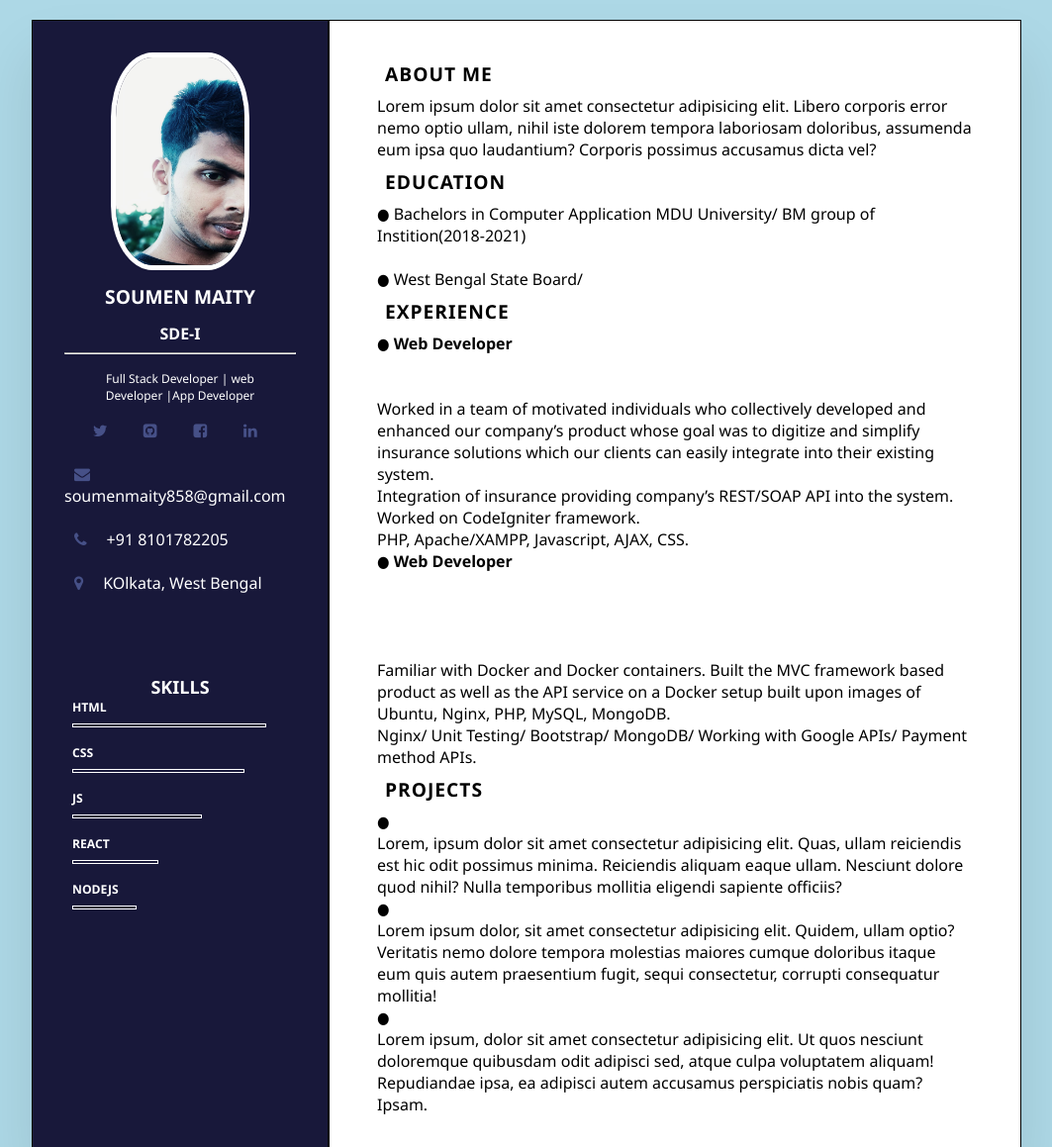
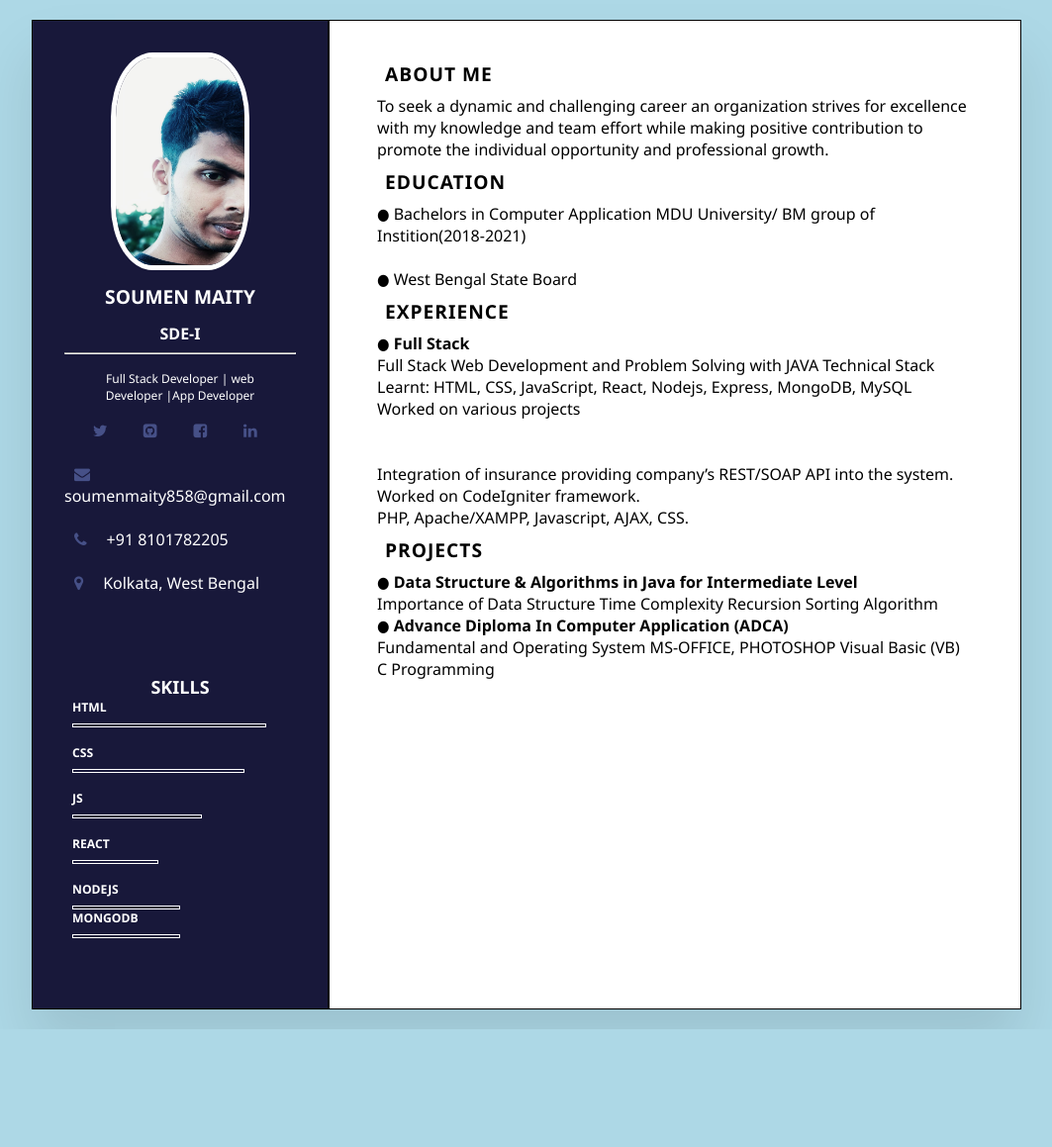
Before and after one commit to SoumenM1/CSS-Placeholder-Required-Selectors-Basic-Selectors-Combinators-Id-selector---vtxq8i9hh1s6, a plain HTML site: page index.html in a window 1280 px wide. Shown: the top 1159 px of the page at 99% size, without its empty margins (108-1171 px from the left). After the commit the page ends 1040 px from the top, so only its background shows below. Drawn offline with Linux system fonts and the light colour scheme.

Commit message:
Update index.html

```diff
--- a/index.html
+++ b/index.html
@@ -58,7 +58,7 @@
                         <i class="fa fa-phone" title="phone"></i></a>+91 8101782205</li><br>
 
                     <li><a class="icon" href="#" target="_blank" aria-label="map-marker">
-                        <i class="fa fa-map-marker" title="map-marker"></i></a>KOlkata, West Bengal</li><br>
+                        <i class="fa fa-map-marker" title="map-marker"></i></a>Kolkata, West Bengal</li><br>
 
                 </div>
             </div>
@@ -113,7 +113,15 @@
                         <h3>Nodejs</h3>
                     </div>
                     <div class="skill-progress">
-                        <div class="progress-bar" style="width: 30%;"></div>
+                        <div class="progress-bar" style="width: 50%;"></div>
+                    </div>
+                </div>
+                 <div class="skill-item">
+                    <div class="skill-name">
+                        <h3>MongoDB</h3>
+                    </div>
+                    <div class="skill-progress">
+                        <div class="progress-bar" style="width: 50%;"></div>
                     </div>
                 </div>
 
@@ -130,7 +138,7 @@
                 <div class="right-main-content">
 
                      <section class="AboutMe"> <h1 class="right-title">About Me</h1>
-            <p>Lorem ipsum dolor sit amet consectetur adipisicing elit. Libero corporis error nemo optio ullam, nihil iste dolorem tempora laboriosam doloribus, assumenda eum ipsa quo laudantium? Corporis possimus accusamus dicta vel?</p>
+            <p>To seek a dynamic and challenging career an organization strives for excellence with my knowledge and team effort while making positive contribution to promote the individual opportunity and professional growth.</p>
             </section>
 
 
@@ -139,45 +147,41 @@
                         MDU University/ BM group of Instition(2018-2021)
                          <br><br>
 
-                   ●
-                        West Bengal State Board/
+                   ●   West Bengal State Board
                 </p>
             </section>
 
             <section class="Experince"><h1 class="right-title">Experience</h1>
-                <p> <h4> ● Web Developer </h4>
+                <p> <h4> ● Full Stack</h4>
+                Full Stack Web Development and Problem Solving with JAVA
+Technical Stack Learnt: HTML, CSS, JavaScript, React, Nodejs, Express, MongoDB, MySQL
+Worked on various projects
 
                      <br>
                      <br>
-                    Worked in a team of motivated individuals who collectively developed and enhanced our
-                    company’s product whose goal was to digitize and simplify insurance solutions which our clients
-                    can easily integrate into their existing system. <br>
+                    <br>
                     Integration of insurance providing company’s REST/SOAP API into the system. <br>
                     Worked on CodeIgniter framework. <br>
                     PHP, Apache/XAMPP, Javascript, AJAX, CSS. <br>
 
-                    <h4>● Web Developer</h4>
-
-                    <br>
-                     <br>
-                     <br>
-                     <br>
-                    Familiar with Docker and Docker containers. Built the MVC framework based product as well as
-                    the API service on a Docker setup built upon images of Ubuntu, Nginx, PHP, MySQL, MongoDB. <br>
-                    Nginx/ Unit Testing/ Bootstrap/ MongoDB/ Working with Google APIs/ Payment method APIs.</p>
 
             </section>
 
             <section class="Projects"><h1 class="right-title">Projects</h1>
                 <p>
-                 <h4> ●  </h4>
-                 Lorem, ipsum dolor sit amet consectetur adipisicing elit. Quas, ullam reiciendis est hic odit possimus minima. Reiciendis aliquam eaque ullam. Nesciunt dolore quod nihil? Nulla temporibus mollitia eligendi sapiente officiis?
+                 <h4> ● Data Structure & Algorithms in Java for Intermediate Level </h4>
+                 Importance of Data Structure
+Time Complexity
+Recursion
+Sorting Algorithm
                      <br>
-                  <h4>●  </h4>
-                  Lorem ipsum dolor, sit amet consectetur adipisicing elit. Quidem, ullam optio? Veritatis nemo dolore tempora molestias maiores cumque doloribus itaque eum quis autem praesentium fugit, sequi consectetur, corrupti consequatur mollitia!
+                  <h4>● Advance Diploma In Computer Application (ADCA) </h4>
+                 Fundamental and Operating System
+MS-OFFICE, PHOTOSHOP
+Visual Basic (VB)
+C Programming
                      <br>
-                 <h4> ●  </h4>
-                   Lorem ipsum, dolor sit amet consectetur adipisicing elit. Ut quos nesciunt doloremque quibusdam odit adipisci sed, atque culpa voluptatem aliquam! Repudiandae ipsa, ea adipisci autem accusamus perspiciatis nobis quam? Ipsam. <br>
+                <br>
                 </p>
 
 
```
